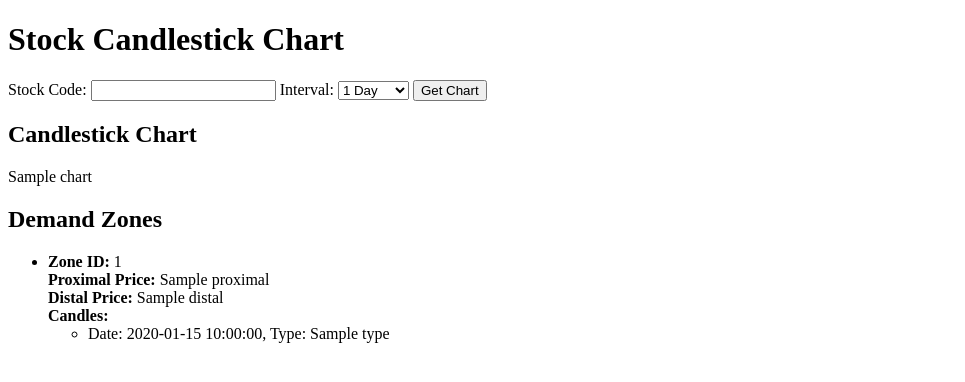
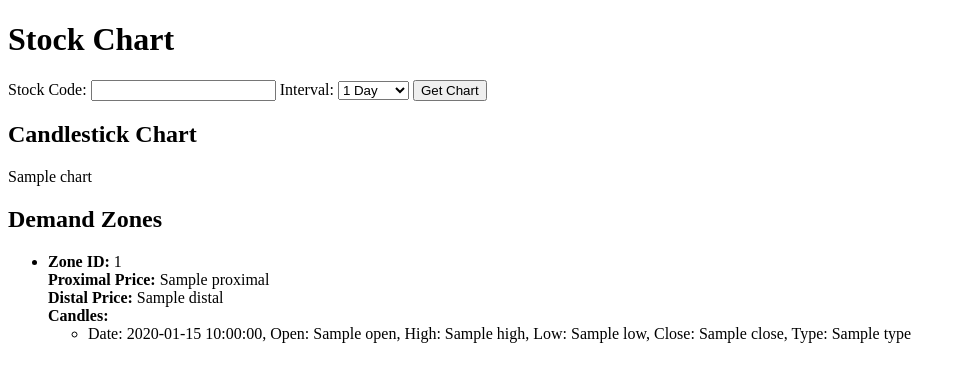
Before and after one commit to godsambitious-ashu/PriceActionAI, a Flask app: template templates/index.html in a window 1280 px wide. Shown: the top 382 px of the page, without its empty margins (0-965 px from the left). Run offline with Flask 3, Linux system fonts and the light colour scheme; the template is opened without the code that fills it: most values are stand-ins (such as "Sample title", 1, 10 or a date in 2020); some libraries are stand-ins or nearby versions.

Commit message:
Changes to print OHLC values to identify data discrepancy in identified zones

```diff
--- a/app.py
+++ b/app.py
@@ -18,13 +18,17 @@ def index():
             stock_data = DataFetcher.fetch_stock_data(stock_code, interval)
             logging.debug("Data fetched successfully")
 
+            # Print the initial data in the format "date OHLC"
+            stock_data_str = "\n".join([f"{idx.date()} Open: {row['Open']} High: {row['High']} Low: {row['Low']} Close: {row['Close']}" for idx, row in stock_data.iterrows()])
+            logging.debug("Initial Stock Data:\n" + stock_data_str)
+
             chart = Plotter.create_candlestick_chart(stock_data, stock_code)
             logging.debug("Chart created successfully")
 
             demand_zones = Plotter.identify_demand_zones(stock_data)
             logging.debug(f"Demand zones identified: {demand_zones}")
 
-            return render_template('index.html', chart=chart, demand_zones=demand_zones)
+            return render_template('index.html', chart=chart, demand_zones=demand_zones, stock_data_str=stock_data_str)
         except Exception as e:
             logging.error(f"Error processing request: {e}")
             return render_template('index.html', chart=None, error=str(e))
--- a/templates/index.html
+++ b/templates/index.html
@@ -1,14 +1,13 @@
-<!-- templates/index.html -->
+<!-- index.html -->
 <!DOCTYPE html>
-<html lang="en">
+<html>
 <head>
-    <meta charset="UTF-8">
-    <title>Stock Candlestick Chart</title>
+    <title>Stock Chart</title>
     <script src="https://cdn.plot.ly/plotly-latest.min.js"></script>
 </head>
 <body>
-    <h1>Stock Candlestick Chart</h1>
-    <form method="POST">
+    <h1>Stock Chart</h1>
+    <form method="post">
         <label for="stock_code">Stock Code:</label>
         <input type="text" id="stock_code" name="stock_code" required>
         <label for="interval">Interval:</label>
@@ -36,7 +35,7 @@
                 <strong>Candles:</strong>
                 <ul>
                 {% for candle in zone['candles'] %}
-                    <li>Date: {{ candle['date'] }}, Type: {{ candle['type'] }}</li>
+                    <li>Date: {{ candle['date'] }}, Open: {{ candle['open'] }}, High: {{ candle['high'] }}, Low: {{ candle['low'] }}, Close: {{ candle['close'] }}, Type: {{ candle['type'] }}</li>
                 {% endfor %}
                 </ul>
             </li>
```
